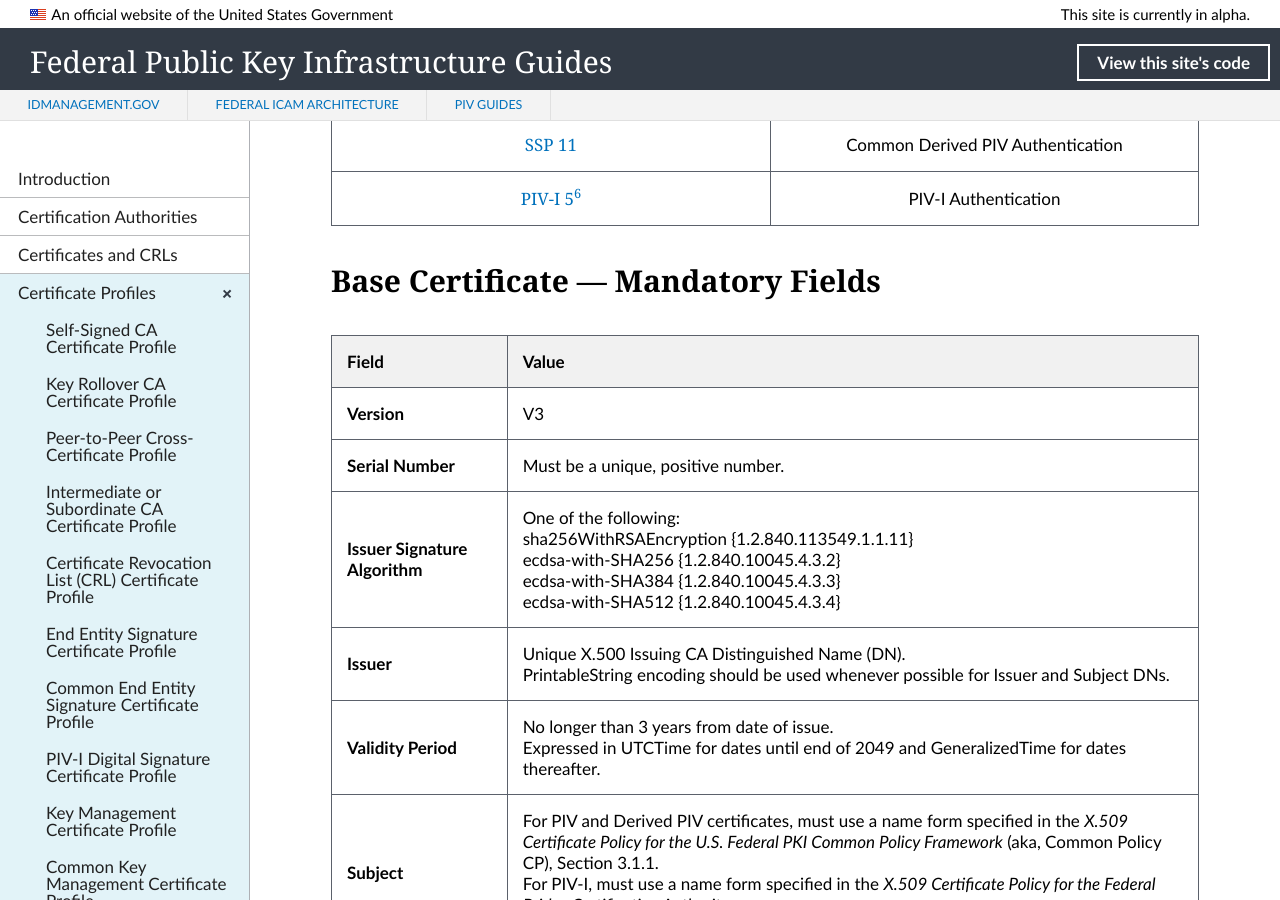
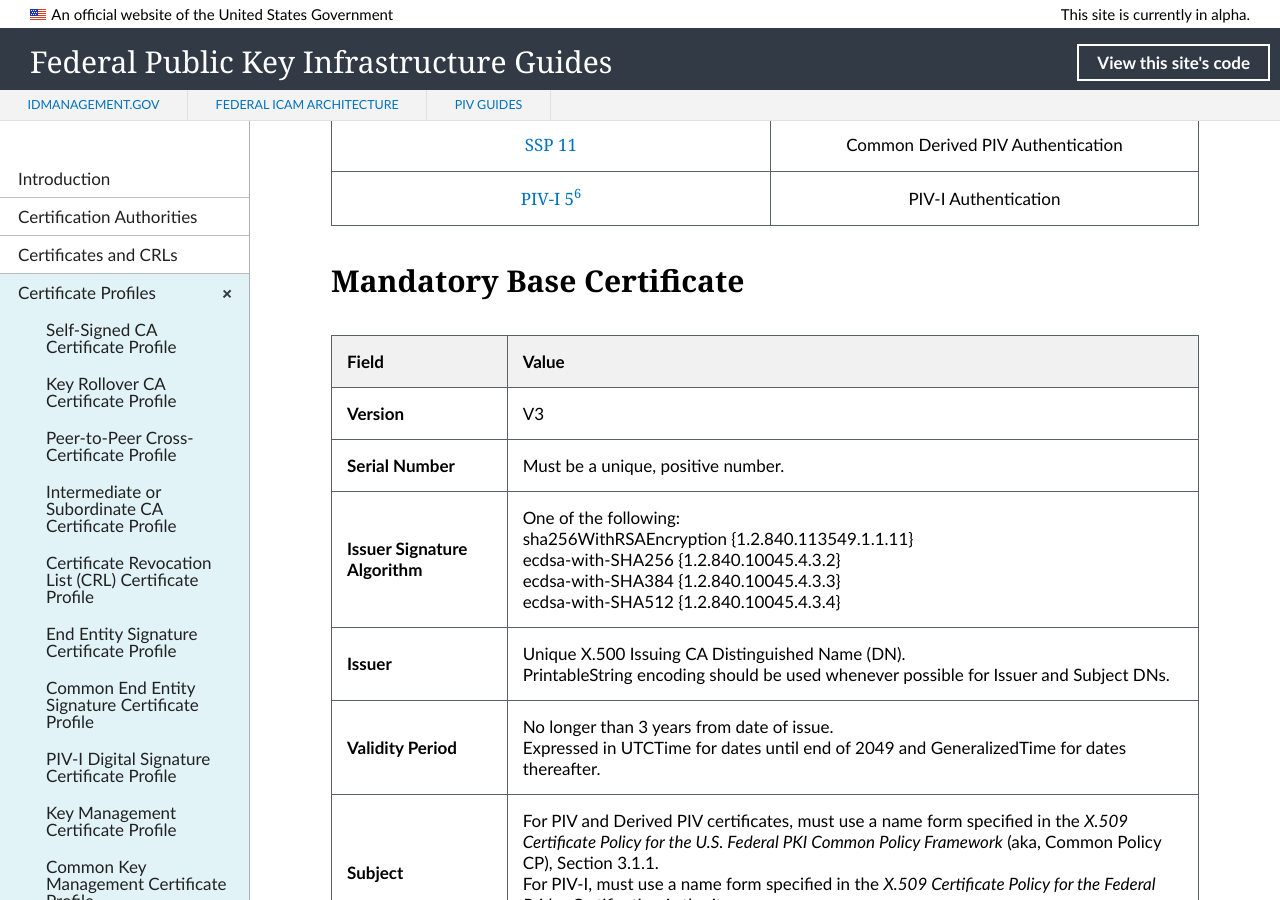
Before and after one commit to GSA/fpki-guides, a Jekyll site: the page built from _profiles/22_all_piv_auth_2.md, in a window 1280 px wide and 900 px high, scrolled down 568 px. Built offline with Jekyll 4.4.1, drawn with Linux system fonts in a browser that asks for light colours; nearby versions of some CDN libraries; library files that are not in the unit come from our copies.

Commit message:
Update 22_all_piv_auth_2.md
Edit

```diff
--- a/_profiles/22_all_piv_auth_2.md
+++ b/_profiles/22_all_piv_auth_2.md
@@ -16,7 +16,7 @@
 |  [SSP 11](https://www.idmanagement.gov/wp-content/uploads/sites/1171/uploads/fpki-cert-profile-ssp.pdf){:target="_blank"}  |  Common Derived PIV Authentication  |
 |   [PIV-I 5](https://www.idmanagement.gov/wp-content/uploads/sites/1171/uploads/fpki-pivi-cert-profiles.pdf){:target="_blank"}<sup>[6](#6)</sup>  | PIV-I Authentication  |
 
-## Base Certificate&nbsp;&mdash;&nbsp;Mandatory Fields
+## Mandatory Base Certificate
 
 | **Field**  | **Value**                             |
 | :--------  | :-------------------------------     |
```
